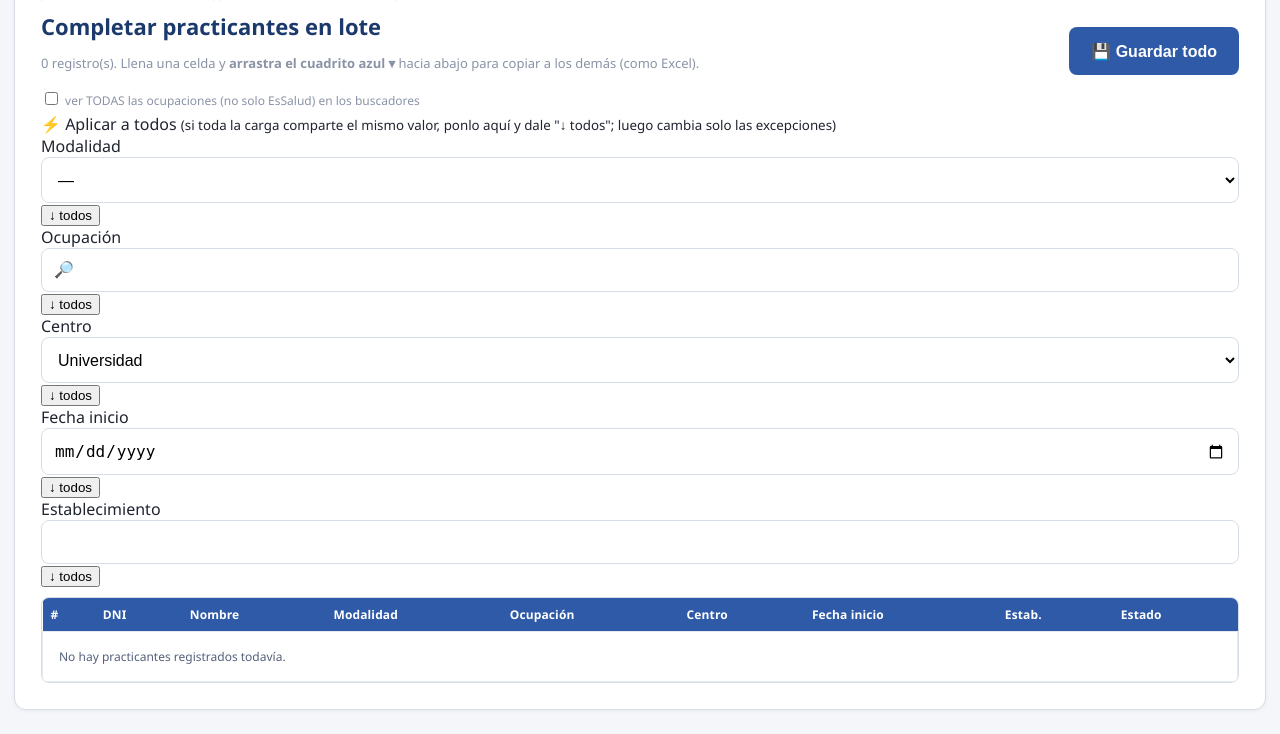
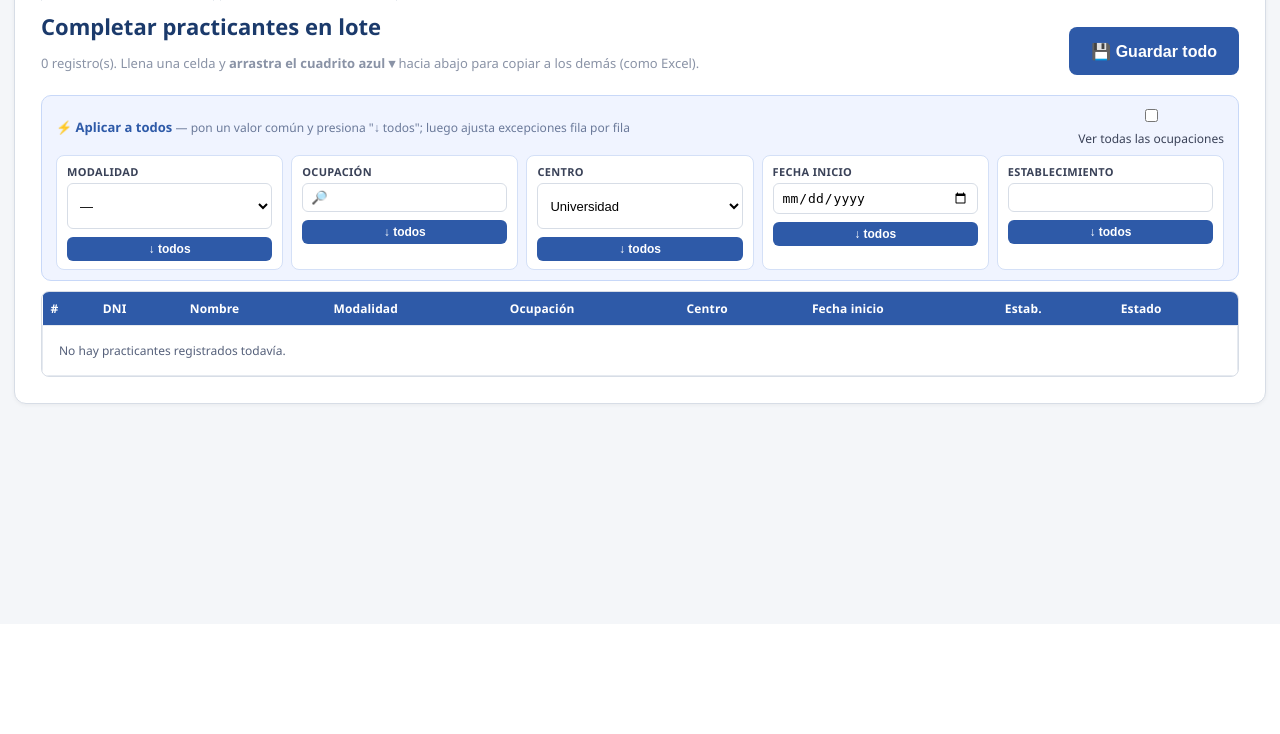
Before and after one commit to keyvigl/essalud-tregistro, a FastAPI app: template app/templates/panel_lote.html in a window 1280 px wide. Shown: the part 176-910 px from the top of the page. After the commit the page ends 583 px from the top, so only its background shows below. Run offline with FastAPI, Linux system fonts and the light colour scheme; the template is opened without the code that fills it, so the values that code supplies are empty; some libraries are stand-ins or nearby versions.

Commit message:
ui: rediseño completo barra aplicar-a-todos en vista lote

```diff
--- a/app/static/style.css
+++ b/app/static/style.css
@@ -66,6 +66,18 @@ select{height:46px}
   background:#fff;border-radius:10px;padding:14px;cursor:pointer;font-size:15px}
 .cat-op input{width:auto}
 .cat-op:has(input:checked){border-color:var(--azul2);box-shadow:0 0 0 2px var(--azul2) inset}
+/* ── Barra "Aplicar a todos" ── */
+.masivo{background:#f0f4ff;border:1px solid #c8d8f8;border-radius:10px;padding:10px 14px;margin:10px 0}
+.mtitle{font-weight:700;color:var(--azul2);font-size:13px;margin-bottom:8px}
+.mtitle small{font-weight:400;color:#6b7a9a;font-size:12px}
+.mblocks{display:flex;flex-wrap:wrap;gap:8px}
+.mblock{display:flex;flex-direction:column;gap:4px;background:#fff;border:1px solid #d4e0f7;border-radius:8px;padding:8px 10px;min-width:160px;flex:1}
+.mblock>span{font-size:11px;font-weight:700;color:#3a4258;text-transform:uppercase;letter-spacing:.03em}
+.mblock select,.mblock input{font-size:13px;padding:6px 8px;border:1px solid var(--bord);border-radius:6px;width:100%;background:#fff}
+.mblock .combo-input{font-size:13px;padding:6px 8px;border:1px solid var(--bord);border-radius:6px;width:100%}
+.aplicar{margin-top:4px;background:var(--azul2);color:#fff;border:none;border-radius:6px;padding:5px 10px;font-size:12px;font-weight:700;cursor:pointer;width:100%}
+.aplicar:hover{background:var(--azul)}
+
 /* Vista en lote (Excel) */
 .grid-wrap{overflow:auto;max-height:70vh;border:1px solid var(--bord);border-radius:8px;margin-top:10px}
 table.lote{border-collapse:collapse;width:max-content;min-width:100%;font-size:13px}
--- a/app/templates/panel_lote.html
+++ b/app/templates/panel_lote.html
@@ -65,10 +65,14 @@
     <button class="btn" id="guardar">💾 Guardar todo</button>
   </div>
   <div id="aviso"></div>
-  <label class="hint" style="display:inline-block;margin:4px 0"><input type="checkbox" id="vertodas" style="width:auto;margin-right:4px"> ver TODAS las ocupaciones (no solo EsSalud) en los buscadores</label>
 
   <div class="masivo">
-    <div class="mtitle">⚡ Aplicar a todos <small>(si toda la carga comparte el mismo valor, ponlo aquí y dale "↓ todos"; luego cambia solo las excepciones)</small></div>
+    <div class="mtitle" style="display:flex;justify-content:space-between;align-items:center;flex-wrap:wrap;gap:6px">
+      <span>⚡ Aplicar a todos <small>— pon un valor común y presiona "↓ todos"; luego ajusta excepciones fila por fila</small></span>
+      <label style="font-size:12px;font-weight:400;color:#3a4258;display:flex;align-items:center;gap:5px;cursor:pointer">
+        <input type="checkbox" id="vertodas" style="width:auto"> Ver todas las ocupaciones
+      </label>
+    </div>
     <div class="mblocks">
       {% if modo==CAT_PRACTICANTE %}
         {{ msel('Modalidad','modalidad_formativa','modalidad_formativa') }}
```
